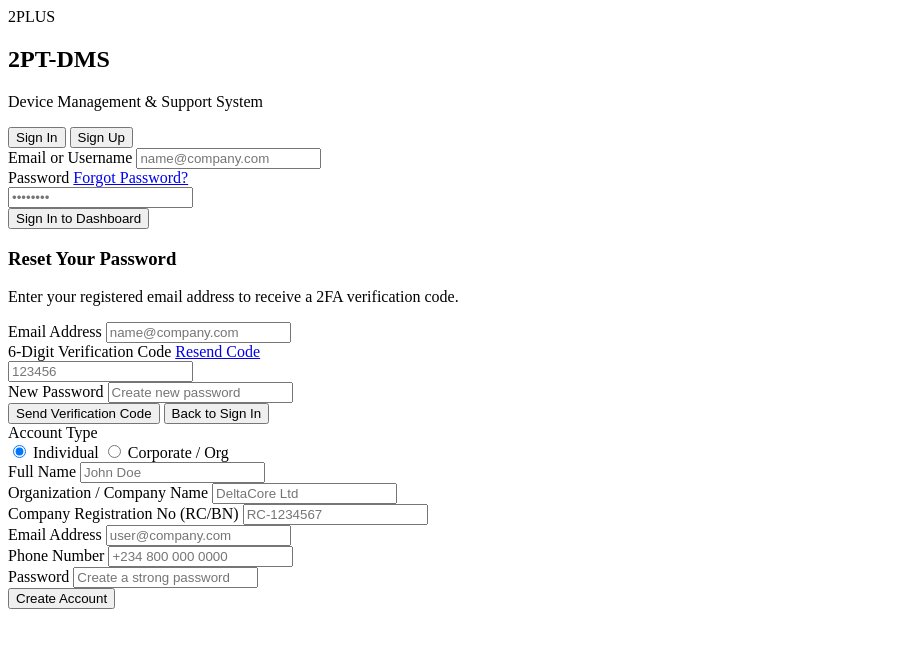
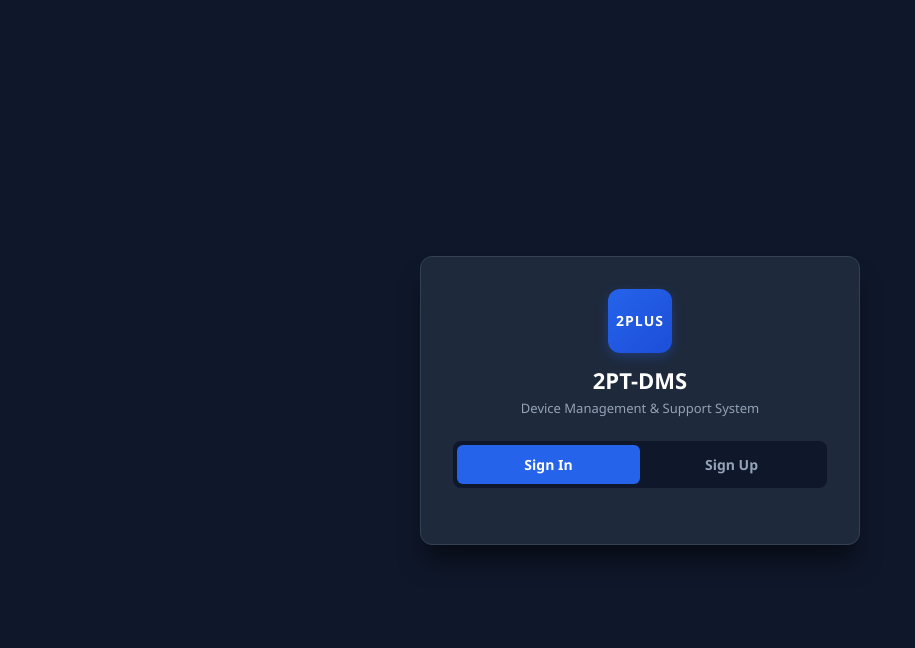
Before and after one commit to Walidsagir/2plus-device-management-system-, a FastAPI app: page / in a window 1280 px wide. Shown: the top 648 px of the page, without its empty margins (0-915 px from the left). Run offline with FastAPI, Linux system fonts and the light colour scheme.

Commit message:
Update index.html

```diff
--- a/templates/index.html
+++ b/templates/index.html
@@ -5,7 +5,7 @@
     <meta charset="UTF-8">
     <meta name="viewport" content="width=device-width, initial-scale=1.0">
     <title>2PT-DMS | Authentication</title>
-    <link rel="stylesheet" href="file:///storage/emulated/0/Android/data/com.teejay.trebedit/files/TrebEdit user files/style.css">
+    <link rel="stylesheet" href="/static/style.css">
 </head>
 <body>
 
@@ -128,6 +128,6 @@
 
     </div>
 
-    <script src="file:///storage/emulated/0/Android/data/com.teejay.trebedit/files/TrebEdit user files/script.js"></script>
+    <script src="/static/script.js"></script>
 </body>
   </html>
```
